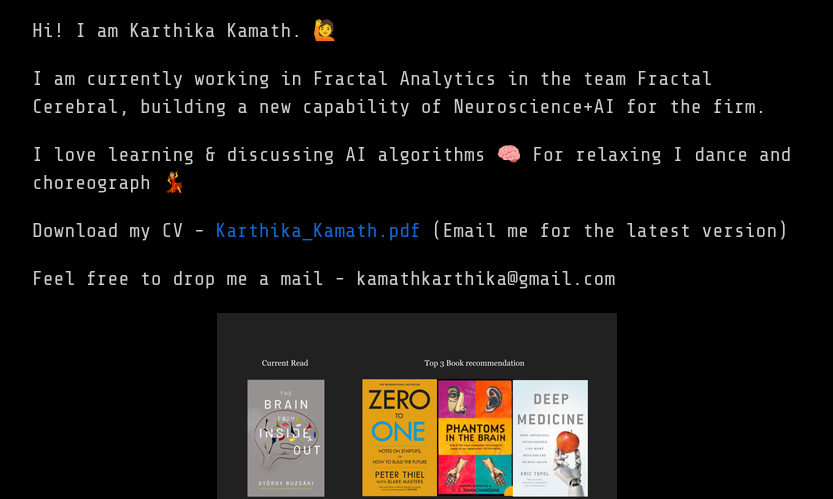
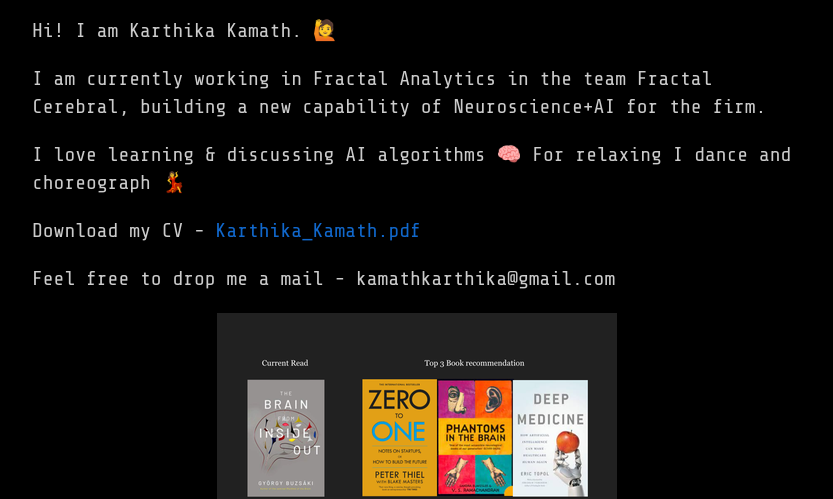
Before and after one commit to KarthikaKamath/KarthikaKamath.github.io, a plain HTML site: page index.html in a window 1280 px wide. Shown: the part 323-822 px from the top of the page, without its empty margins (223-1056 px from the left). Drawn offline with nearby package versions, Linux system fonts and the light colour scheme.

Commit message:
Nikola auto commit.
Source commit: d3cda771e9d416ad95ea78f99f1744230bc7b7d2
Nikola version: 8.1.3

```diff
--- a/index.html
+++ b/index.html
@@ -51,7 +51,7 @@
 <p class="lead"> Hi! I am Karthika Kamath. 🙋 </p>
 <p class="lead"> I am currently working in Fractal Analytics in the team Fractal Cerebral, building a new capability of Neuroscience+AI for the firm.</p>
 <p class="lead"> I love learning &amp; discussing AI algorithms 🧠 For relaxing I dance and choreograph 💃 </p>
-<p class="lead"> Download my CV - <a href="https://github.com/KarthikaKamath/resume/blob/main/KarthikaKamath.pdf">Karthika_Kamath.pdf</a> (Email me for the latest version) </p>
+<p class="lead"> Download my CV - <a href="https://github.com/KarthikaKamath/resume/blob/main/KarthikaKamath.pdf">Karthika_Kamath.pdf</a> </p>
 <p class="lead"> Feel free to drop me a mail - kamathkarthika@gmail.com</p>
 <a class="reference external image-reference" href="images/book_recco.png"><img alt="book reccomendation" class="align-center" src="images/book_recco.thumbnail.png"></a>
 <p class="lead">Here are my latest brainverse_talks videos -</p>
```
Also changed, not shown: 1 other file.
